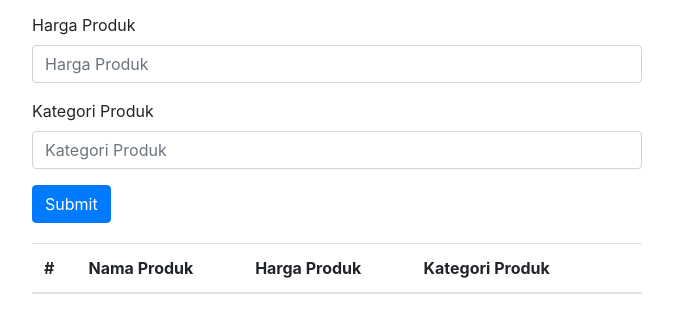
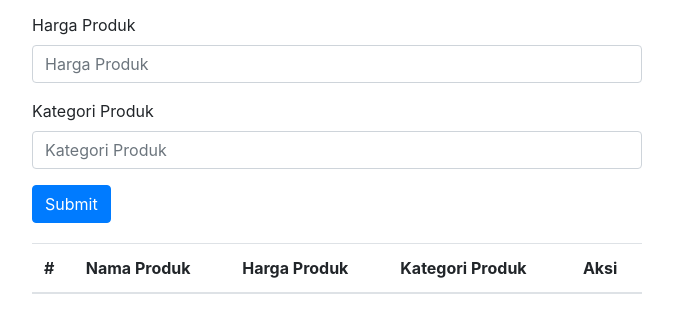
Before and after one commit to iambhal/trainingJS, a plain HTML site: page latihan4.html in a window 1280 px wide. Shown: the part 257-590 px from the top of the page, without its empty margins (303-976 px from the left). Drawn offline with Linux system fonts and the light colour scheme.

Commit message:
Update latihan4.html

```diff
--- a/latihan4.html
+++ b/latihan4.html
@@ -69,7 +69,7 @@
                     <th>Nama Produk</th>
                     <th>Harga Produk</th>
                     <th>Kategori Produk</th>
-                    <th>&nbsp;</th>
+                    <th>Aksi</th>
                 </tr>
                 </thead>
                 <tbody>
```
